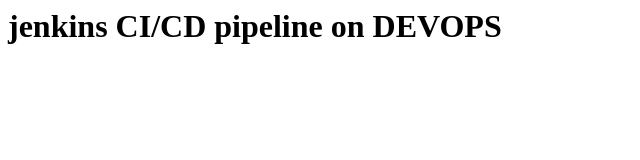
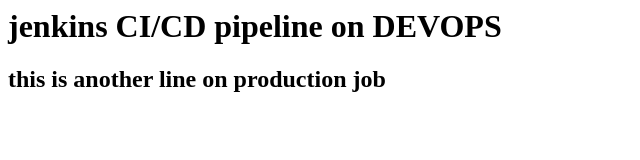
Before and after one commit to rajasekhar66/website, a plain HTML site: page index.html in a window 1280 px wide. Shown: the whole page, without its empty margins (0-640 px from the left). Drawn offline with Linux system fonts and the light colour scheme.

Commit message:
production job

```diff
--- a/index.html
+++ b/index.html
@@ -2,5 +2,6 @@
 <title>welcomes to Jenkins</title>
 <body>
 <h1> jenkins CI/CD pipeline on DEVOPS </h1>
+<h2> this is another line on production job </h2>
 </body>
 </html>
```
